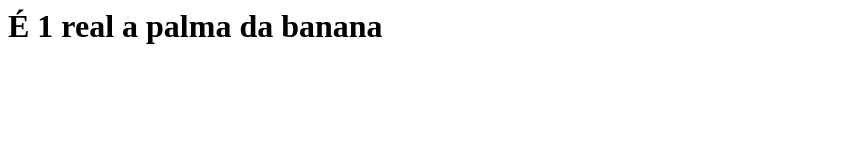
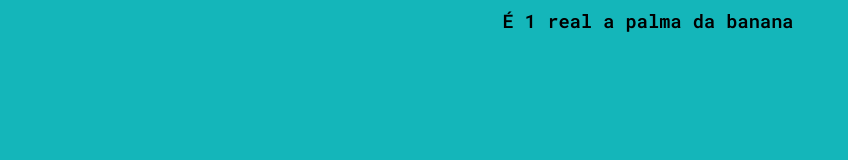
Before and after one commit to BoyMaromba/1-TESTE, a plain HTML site: page index.html in a window 1280 px wide. Shown: the whole page, without its empty margins (0-848 px from the left). Drawn offline with Linux system fonts and the light colour scheme.

Commit message:
dia 21/11/2023

```diff
--- a/index.html
+++ b/index.html
@@ -3,9 +3,17 @@
 
 <html lang="pt-br">
 <head>
+
+
     <meta charset="UTF-8">
     <meta name="viewport" content="width=device-width, initial-scale=1.0">
     <title>primeira pagina WEB</title>
+    <link rel="stylesheet" href="action.css">
+    <link rel="stylesheet" href="config.css">
+    <link rel="stylesheet" href="menu.css">
+    <link rel="stylesheet" href="text.css">
+
+
 </head>
 <body>
     <h1>
```
